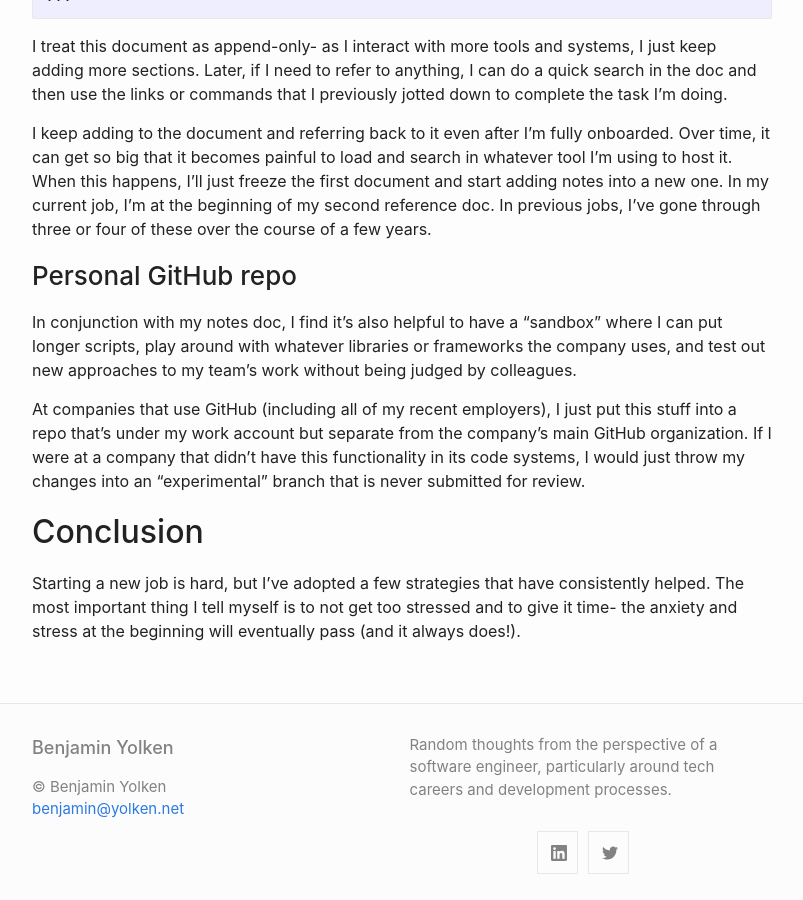
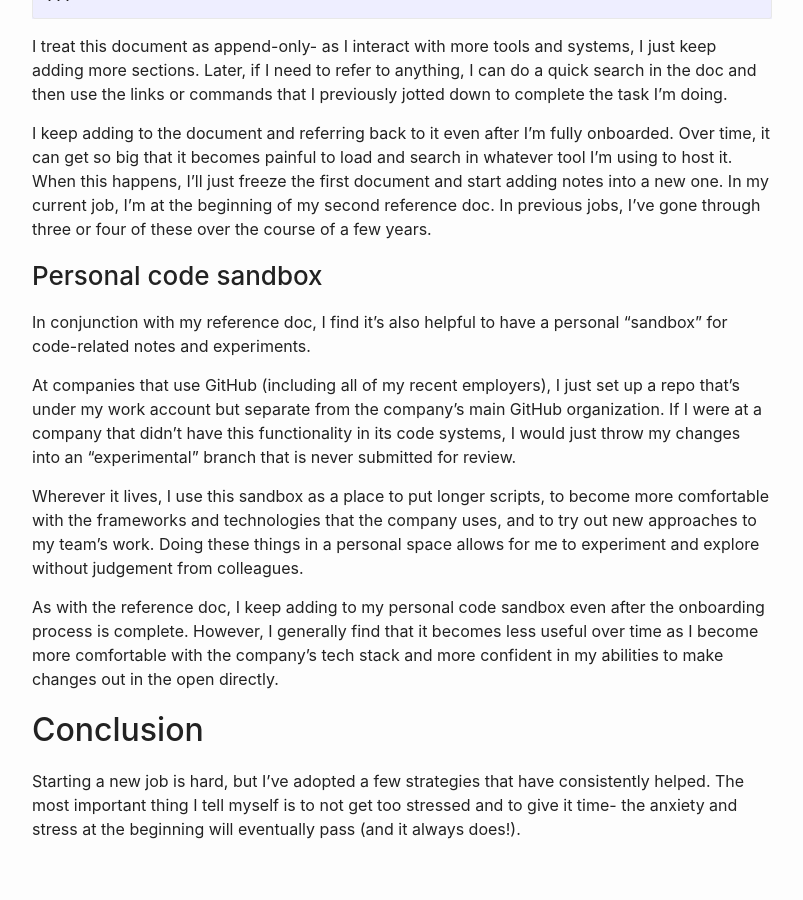
Before and after one commit to yolken/yolken-blog, a Jekyll site: the page built from site/_posts/2021-01-24-starting-a-job.md, in a window 1280 px wide and 900 px high, scrolled down 2598 px. Shown: the whole window, without its empty margins (238-1041 px from the left). Built offline with Jekyll 4.4.1, drawn with Linux system fonts in a browser that asks for light colours; some of the changed text lies outside the part shown.

Commit message:
More edits to starting a new job post

```diff
--- a/site/_posts/2021-01-24-starting-a-job.md
+++ b/site/_posts/2021-01-24-starting-a-job.md
@@ -28,7 +28,7 @@ just so much to learn about before one can become productive, including:
 3. Standards and tools for testing, logging, metrics, code reviews, deploys, etc.
 4. What infrastructure the code is running on and how to interact with it
 5. Who knows what and how to get questions answered
-6. How planning is done, what are the team's current priorities, what I should
+6. How planning is done, what the team's current priorities are, what I should
   be working on to make the biggest impact, etc.
 
 On top of this giant pile of things to learn about, the start of a new job
@@ -75,8 +75,8 @@ my first few days on the job (within reasonable bounds, of course).
 Beyond that, I then work to improve the other aspects of my environment, including
 my desk and chair, and the light, noise, and temperature of my immediate work area.
 Now that I'm working from home these are all under my direct personal control, but
-back when I was in an office I sometimes asked for help in dealing with noisy officemates,
-weird vibrations in my desk, or a less-than-comfortable chair.
+back when I was in an office I sometimes asked for help in dealing with noisy
+officemates, weird vibrations in my desk, or a less-than-comfortable chair.
 
 Many of these things will take a while to resolve, so it's important to raise
 concerns early on to get the process started.
@@ -135,18 +135,26 @@ host it. When this happens, I'll just freeze the first document and start adding
 a new one. In my current job, I'm at the beginning of my second reference doc. In previous
 jobs, I've gone through three or four of these over the course of a few years.
 
-### Personal GitHub repo
+### Personal code sandbox
 
-In conjunction with my notes doc, I find it's also helpful to have a "sandbox"
-where I can put longer scripts, play around with whatever libraries or frameworks
-the company uses, and test out new approaches to my team's work without being
-judged by colleagues.
+In conjunction with my reference doc, I find it's also helpful to have a personal
+"sandbox" for code-related notes and experiments.
 
 At companies that use GitHub (including all of my recent employers), I just
-put this stuff into a repo that's under my work account but separate from the
+set up a repo that's under my work account but separate from the
 company's main GitHub organization. If I were at a company that didn't have this
 functionality in its code systems, I would just throw my changes into an
 "experimental" branch that is never submitted for review.
+
+Wherever it lives, I use this sandbox as a place to put longer scripts, to become more
+comfortable with the frameworks and technologies that the company uses, and to try out
+new approaches to my team's work. Doing these things in a personal space allows for me
+to experiment and explore without judgement from colleagues.
+
+As with the reference doc, I keep adding to my personal code sandbox even after the
+onboarding process is complete. However, I generally find that it becomes less useful over
+time as I become more comfortable with the company's tech stack and more confident in
+my abilities to make changes out in the open directly.
 
 ## Conclusion
 
```
Also changed, not shown: other parts of site/_posts/2021-01-24-starting-a-job.md (+1 -1 lines).
